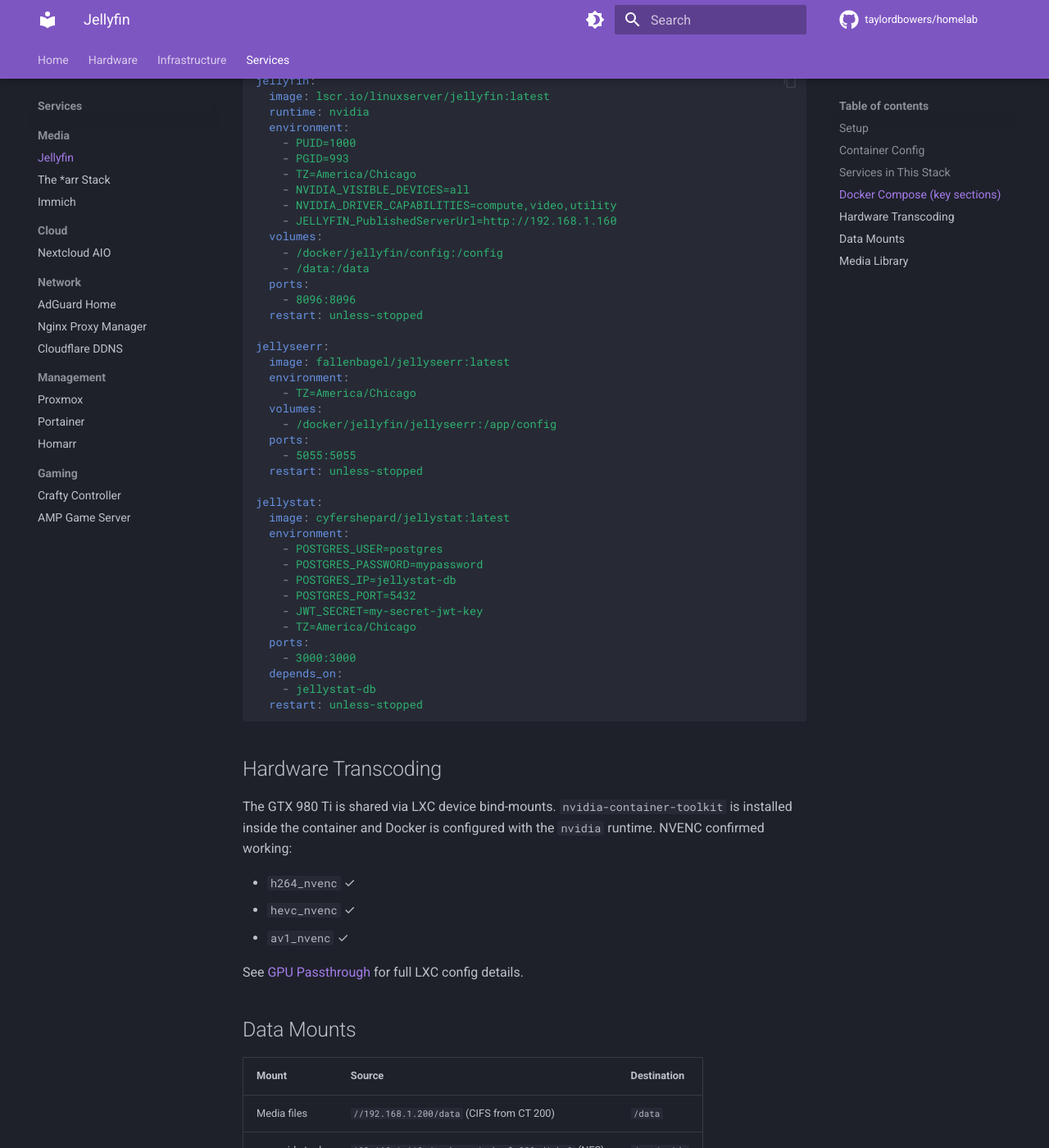
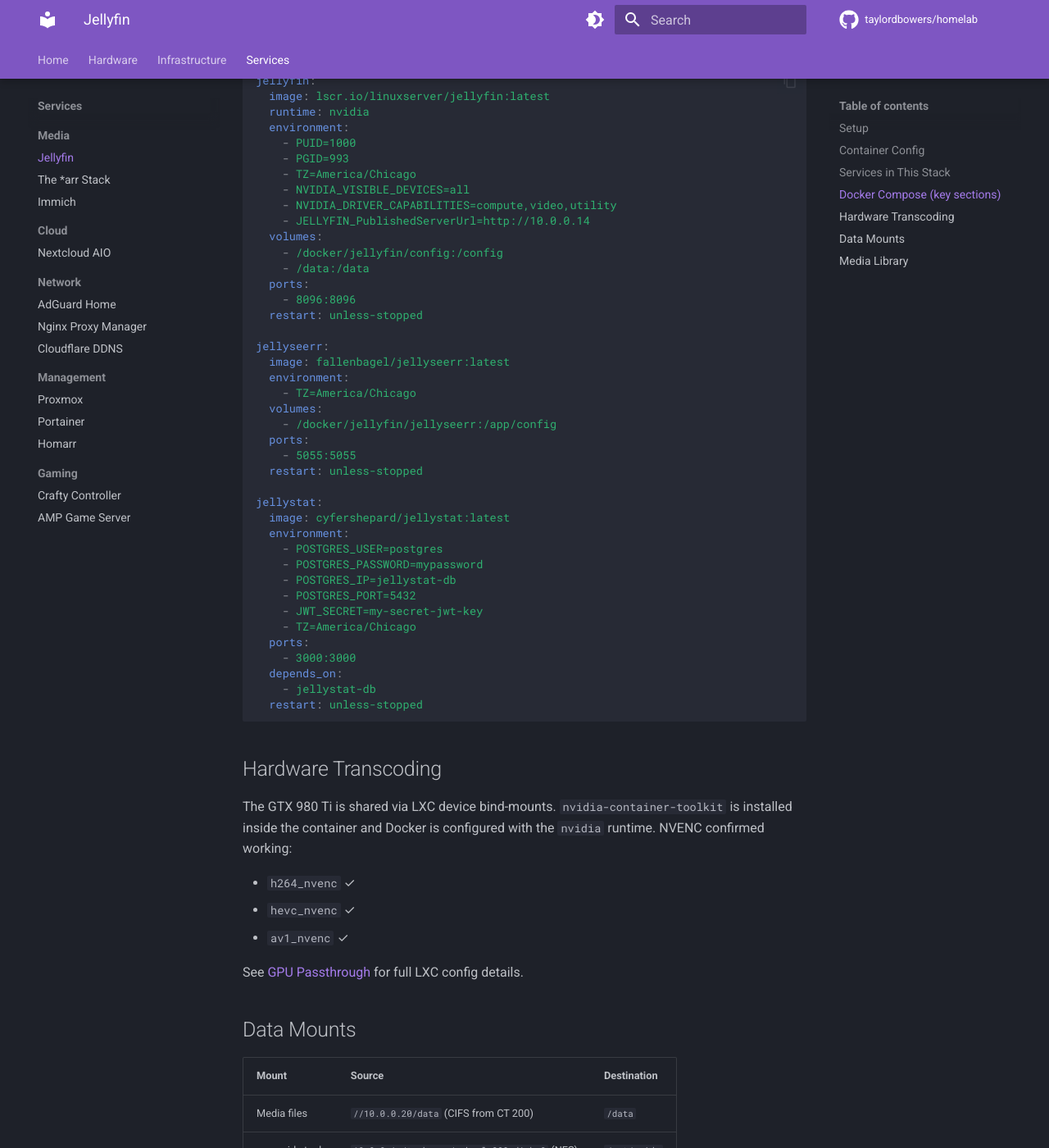
Before and after one commit to taylordbowers/homelab, an MkDocs documentation site: the page built from docs/services/media/jellyfin.md, in a window 1280 px wide and 1400 px high, scrolled down 1136 px. Shown: the whole window at 82% size. Built offline with MkDocs 1.6.1 and Material for MkDocs 9.7.7, drawn with Linux system fonts in a browser that asks for light colours; comment, search, counter and statistics services are not loaded; some of the changed text lies outside the part shown.

Commit message:
Standardize all IPs to 10.0.0.x scheme, add jellyfin/immich entries
- jellyfin CT103: 192.168.1.160 → 10.0.0.14
- immich CT104: 192.168.1.179 → 10.0.0.15
- media CT (SMB/NFS sources): 192.168.1.200 → 10.0.0.20
- pve-guide (NFS sources): 192.168.1.118 → 10.0.0.1
- pve2 node reference: 192.168.1.157 → 10.0.0.2

No real IPs remain in docs. index.md IP table now includes
jellyfin and immich as separate entries.

Co-Authored-By: Claude Sonnet 4.6 <noreply@anthropic.com>

```diff
--- a/docs/services/media/jellyfin.md
+++ b/docs/services/media/jellyfin.md
@@ -5,7 +5,7 @@ Personal media server. Streams movies, TV shows, and music to any device.
 ## Setup
 
 - **Host:** CT 103 (jellyfin LXC) on pve2
-- **IP:** 192.168.1.160
+- **IP:** 10.0.0.14
 - **Port:** 8096
 - **URL:** `stream.taylorsfunlab.com`
 - **GPU:** NVIDIA GTX 980 Ti via LXC device passthrough (shared with CT 101 and CT 104)
@@ -40,7 +40,7 @@ jellyfin:
     - TZ=America/Chicago
     - NVIDIA_VISIBLE_DEVICES=all
     - NVIDIA_DRIVER_CAPABILITIES=compute,video,utility
-    - JELLYFIN_PublishedServerUrl=http://192.168.1.160
+    - JELLYFIN_PublishedServerUrl=http://10.0.0.14
   volumes:
     - /docker/jellyfin/config:/config
     - /data:/data
@@ -88,8 +88,8 @@ See [GPU Passthrough](../../infrastructure/gpu-passthrough.md) for full LXC conf
 
 | Mount | Source | Destination |
 |-------|--------|-------------|
-| Media files | `//192.168.1.200/data` (CIFS from CT 200) | `/data` |
-| pve-guide tank | `192.168.1.118:/tank_new/subvol-200-disk-0` (NFS) | `/mnt/guide` |
+| Media files | `//10.0.0.20/data` (CIFS from CT 200) | `/data` |
+| pve-guide tank | `10.0.0.1:/tank_new/subvol-200-disk-0` (NFS) | `/mnt/guide` |
 
 ## Media Library
 
```
Also changed, not shown: docs/index.md (+2 -2 lines), docs/infrastructure/gpu-passthrough.md (+1 -1 lines), docs/infrastructure/storage.md (+2 -2 lines), docs/services/media/immich.md (+2 -2 lines).
